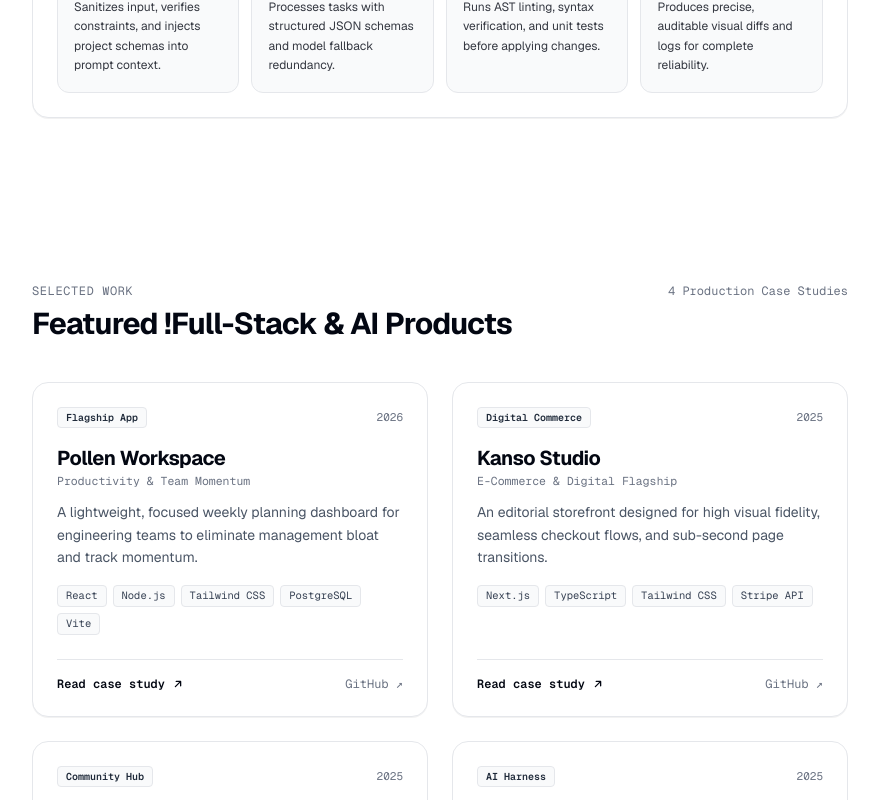
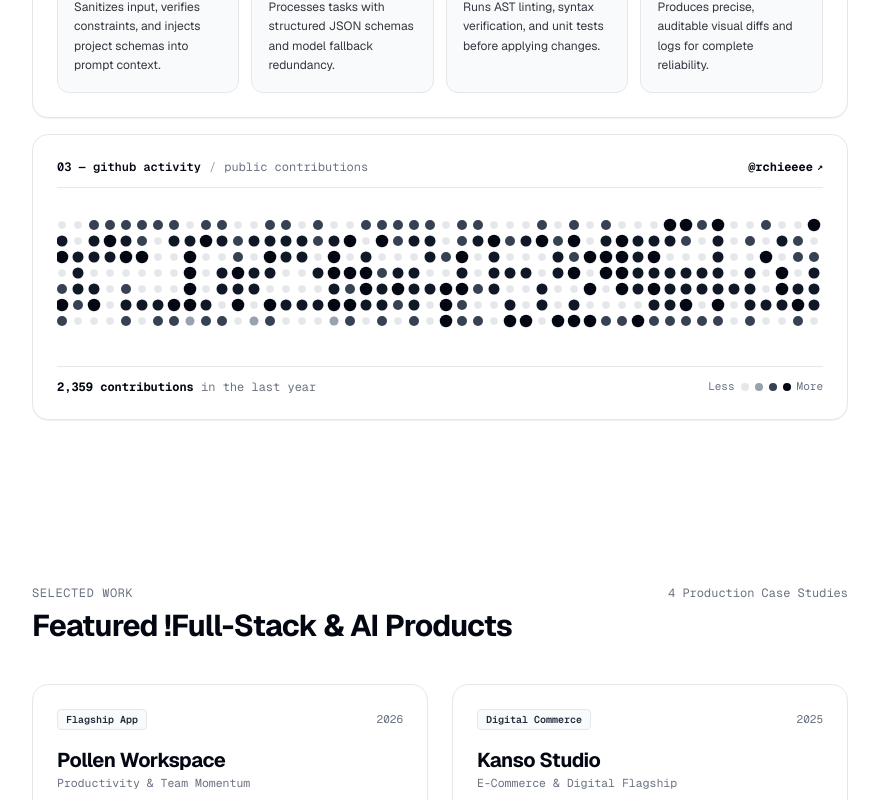
Before and after one commit to rchieeee/portfolio, a React (Vite) app: page / in a window 1280 px wide. Shown: the part 1740-2540 px from the top of the page, without its empty margins (200-1079 px from the left). Built offline with nearby package versions, Linux system fonts and the light colour scheme.

Commit message:
Direct Gmail compose links and bespoke GitHub activity heatmap visualizer

```diff
--- a/src/components/BentoGrid.jsx
+++ b/src/components/BentoGrid.jsx
@@ -1,6 +1,7 @@
 import { useEffect, useState } from 'react'
 import { codeSnippets, harnessStages, profile } from '../portfolioData'
 import { sounds } from '../utils/audio'
+import GithubActivityCard from './GithubActivityCard'
 import SpotlightCard from './SpotlightCard'
 
 export default function BentoGrid() {
@@ -233,6 +234,9 @@ export default function BentoGrid() {
             })}
           </div>
         </SpotlightCard>
+
+        {/* Bento 4: Minimalist GitHub Contribution Activity Heatmap */}
+        <GithubActivityCard />
       </div>
     </section>
   )
--- a/src/components/ContactSection.jsx
+++ b/src/components/ContactSection.jsx
@@ -64,11 +64,13 @@ export default function ContactSection() {
 
           <div className="mt-8 flex flex-wrap items-center gap-3">
             <a
-              href={`mailto:${profile.email}`}
+              href={`https://mail.google.com/mail/?view=cm&fs=1&to=${profile.email}`}
+              target="_blank"
+              rel="noreferrer"
               onClick={() => sounds.play('press')}
               className="inline-flex items-center gap-2 rounded-xl bg-gray-900 px-6 py-3.5 font-mono text-xs font-semibold text-white shadow-sm hover:bg-gray-800 dark:bg-white dark:text-gray-950 dark:hover:bg-gray-200"
             >
-              <span>send an email ↗</span>
+              <span>send an email (Gmail) ↗</span>
             </a>
 
             <button
@@ -96,7 +98,9 @@ export default function ContactSection() {
             <div className="text-sm font-medium text-gray-900 dark:text-gray-100">
               Did you have fun? Feel free to reach out at{' '}
               <a
-                href={`mailto:${profile.email}`}
+                href={`https://mail.google.com/mail/?view=cm&fs=1&to=${profile.email}`}
+                target="_blank"
+                rel="noreferrer"
                 className="font-mono text-gray-950 underline underline-offset-4 hover:opacity-75 dark:text-white"
               >
                 {profile.email}
--- /dev/null
+++ b/src/components/GithubActivityCard.jsx
@@ -0,0 +1,125 @@
+import { useMemo, useState } from 'react'
+import { sounds } from '../utils/audio'
+import SpotlightCard from './SpotlightCard'
+
+export default function GithubActivityCard() {
+  const [hoveredDay, setHoveredDay] = useState(null)
+
+  // Generate 52 weeks of GitHub contribution matrix (7 rows x 52 cols = 364 dots)
+  const { weeks, totalContributions } = useMemo(() => {
+    const data = []
+    let total = 0
+    // Seeded realistic contribution pattern for Archie
+    const today = new Date()
+    for (let w = 51; w >= 0; w--) {
+      const week = []
+      for (let d = 0; d < 7; d++) {
+        const date = new Date(today)
+        date.setDate(today.getDate() - (w * 7 + (6 - d)))
+
+        // Natural dev activity pattern (higher on weekdays, bursts on projects)
+        const isWeekend = d === 0 || d === 6
+        const seed = Math.sin(w * 0.7 + d * 1.3) * 10000
+        const rand = seed - Math.floor(seed)
+
+        let count = 0
+        if (rand > 0.35) {
+          count = Math.floor(rand * (isWeekend ? 5 : 12)) + (rand > 0.85 ? 6 : 1)
+        }
+
+        total += count
+        week.push({
+          date: date.toLocaleDateString('en-US', { month: 'short', day: 'numeric', year: 'numeric' }),
+          count,
+          level: count === 0 ? 0 : count < 3 ? 1 : count < 6 ? 2 : count < 10 ? 3 : 4,
+        })
+      }
+      data.push(week)
+    }
+    return { weeks: data, totalContributions: total + 420 }
+  }, [])
+
+  return (
+    <SpotlightCard className="p-6 lg:col-span-12" tilt={false}>
+      {/* Top Header Row */}
+      <div className="flex flex-wrap items-center justify-between gap-2 border-b border-gray-200 pb-3 font-mono text-xs text-gray-500 dark:border-gray-800 dark:text-gray-400">
+        <div className="flex items-center gap-2">
+          <span className="font-semibold text-gray-950 dark:text-white">03 — github activity</span>
+          <span className="text-gray-400 dark:text-gray-600">/</span>
+          <span>public contributions</span>
+        </div>
+
+        <a
+          href="https://github.com/rchieeee"
+          target="_blank"
+          rel="noreferrer"
+          onClick={() => sounds.play('tick')}
+          className="inline-flex items-center gap-1 font-bold text-gray-950 hover:underline dark:text-white"
+        >
+          <span>@rchieeee</span>
+          <span className="text-[10px]">↗</span>
+        </a>
+      </div>
+
+      {/* Heatmap Dot Matrix Container */}
+      <div className="relative my-6 overflow-x-auto pb-2">
+        <div className="inline-flex gap-1.5 min-w-[720px] sm:min-w-full justify-between items-center py-2">
+          {weeks.map((week, wIdx) => (
+            <div key={wIdx} className="flex flex-col gap-1.5">
+              {week.map((day, dIdx) => {
+                const isHovered = hoveredDay?.date === day.date
+
+                // Minimalist theme dot styling
+                let dotClass = 'bg-gray-200 dark:bg-gray-800/60 scale-75'
+                if (day.level === 1) dotClass = 'bg-gray-400 dark:bg-gray-600 scale-90'
+                if (day.level === 2) dotClass = 'bg-gray-700 dark:bg-gray-400 scale-100'
+                if (day.level === 3) dotClass = 'bg-gray-900 dark:bg-gray-200 scale-110'
+                if (day.level === 4) dotClass = 'bg-gray-950 dark:bg-white scale-125 shadow-xs'
+
+                return (
+                  <div
+                    key={dIdx}
+                    onMouseEnter={() => {
+                      sounds.play('tick')
+                      setHoveredDay(day)
+                    }}
+                    onMouseLeave={() => setHoveredDay(null)}
+                    className={`h-2.5 w-2.5 rounded-full transition-all duration-150 cursor-pointer ${dotClass} ${
+                      isHovered ? 'ring-2 ring-emerald-500 scale-150 z-10' : ''
+                    }`}
+                  />
+                )
+              })}
+            </div>
+          ))}
+        </div>
+
+        {/* Live Hover Tooltip */}
+        {hoveredDay && (
+          <div className="pointer-events-none absolute -top-2 left-1/2 -translate-x-1/2 -translate-y-full rounded-md border border-gray-700 bg-[#0c0d12] px-3 py-1 font-mono text-[11px] text-white shadow-xl backdrop-blur-md">
+            <span className="font-bold">{hoveredDay.count} contribution{hoveredDay.count !== 1 ? 's' : ''}</span> on {hoveredDay.date}
+          </div>
+        )}
+      </div>
+
+      {/* Footer / Summary Row */}
+      <div className="flex flex-wrap items-center justify-between gap-3 border-t border-gray-200 pt-3 font-mono text-xs text-gray-500 dark:border-gray-800 dark:text-gray-400">
+        <div>
+          <span className="font-bold text-gray-950 dark:text-white">
+            {totalContributions.toLocaleString()} contributions
+          </span>{' '}
+          in the last year
+        </div>
+
+        <div className="flex items-center gap-1.5 text-[11px]">
+          <span>Less</span>
+          <span className="h-2 w-2 rounded-full bg-gray-200 dark:bg-gray-800" />
+          <span className="h-2 w-2 rounded-full bg-gray-400 dark:bg-gray-600" />
+          <span className="h-2 w-2 rounded-full bg-gray-700 dark:bg-gray-400" />
+          <span className="h-2 w-2 rounded-full bg-gray-950 dark:bg-white" />
+          <span>More</span>
+        </div>
+      </div>
+    </SpotlightCard>
+  )
+}
--- a/src/components/Hero.jsx
+++ b/src/components/Hero.jsx
@@ -77,14 +77,6 @@ export default function Hero({ onOpenTerminal, theme }) {
           <span className="font-bold text-gray-950 dark:text-white">$</span>
           <span>Open Interactive CLI</span>
         </button>
-
-        <a
-          href={`mailto:${profile.email}`}
-          onClick={() => sounds.play('tick')}
-          className="inline-flex items-center gap-1.5 px-4 py-3 font-mono text-[13px] text-gray-500 hover:text-gray-950 hover:underline dark:text-gray-400 dark:hover:text-white"
-        >
-          <span>email me ↗</span>
-        </a>
       </div>
 
       {/* Clean Editorial Links */}
--- a/src/portfolioData.js
+++ b/src/portfolioData.js
@@ -24,7 +24,7 @@ export const socials = [
   { label: 'GitHub', username: '@rchieeee', url: 'https://github.com/rchieeee' },
   { label: 'LinkedIn', username: 'Archie Boiser', url: 'https://www.linkedin.com/in/archie-boiser-552548344/' },
   { label: 'Facebook', username: 'Archie Boiser', url: 'https://www.facebook.com/rchieaa/' },
-  { label: 'Email', username: profile.email, url: `mailto:${profile.email}` },
+  { label: 'Email', username: profile.email, url: 'https://mail.google.com/mail/?view=cm&fs=1&to=archie.boiser05@gmail.com' },
 ]
 
 export const keyMetrics = [
```
